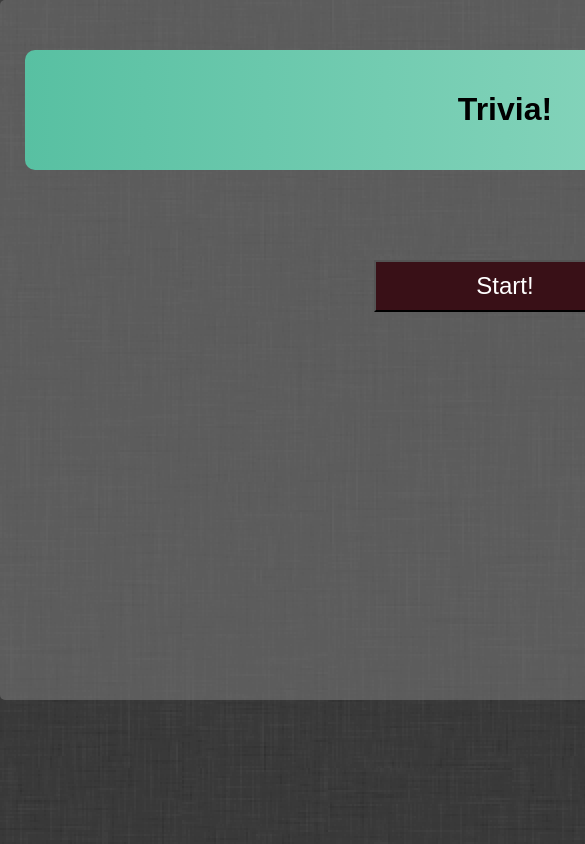
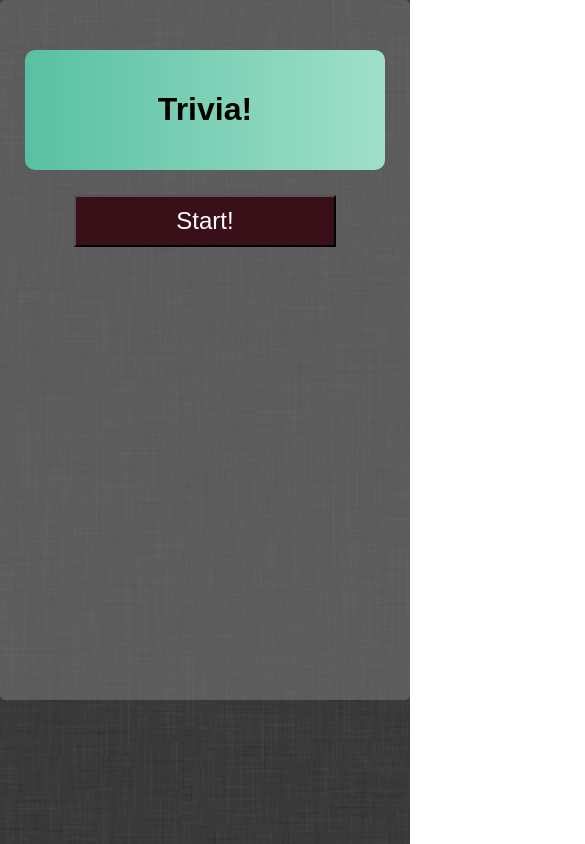
Before and after one commit to Afellman/triviagame, a plain HTML site: page index.html in a window 390 px wide. Shown: the top 844 px of the page, 585 px wide, since content can reach past the window. Drawn offline with nearby package versions, Linux system fonts and the light colour scheme.

Commit message:
added media query for moble

```diff
--- a/assets/css/style.css
+++ b/assets/css/style.css
@@ -55,13 +55,13 @@ body {
   text-decoration: none;
 }
 
-#progressBar{
-    width: 1%;
-    height: 30px;
-    background-color: #4CAF50;
+
+@media only screen and (max-width: 500px) {
+.main {
+  width: 360px;
 }
 
-#myProgress {
-  width: 100%;
-  background-color: #ddd;
+#title {
+  margin-bottom: 10px;
 }
+}
```
